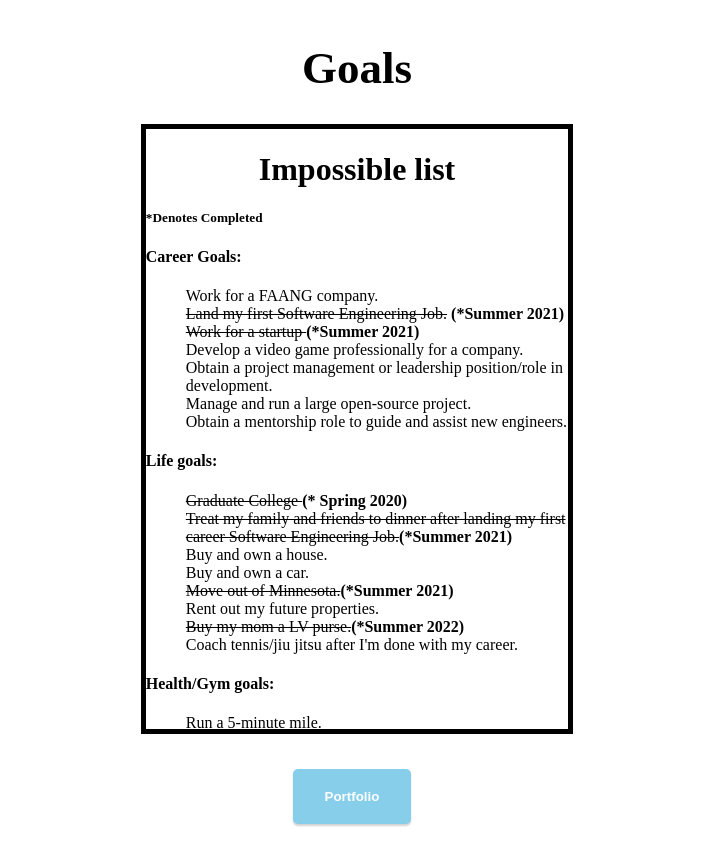
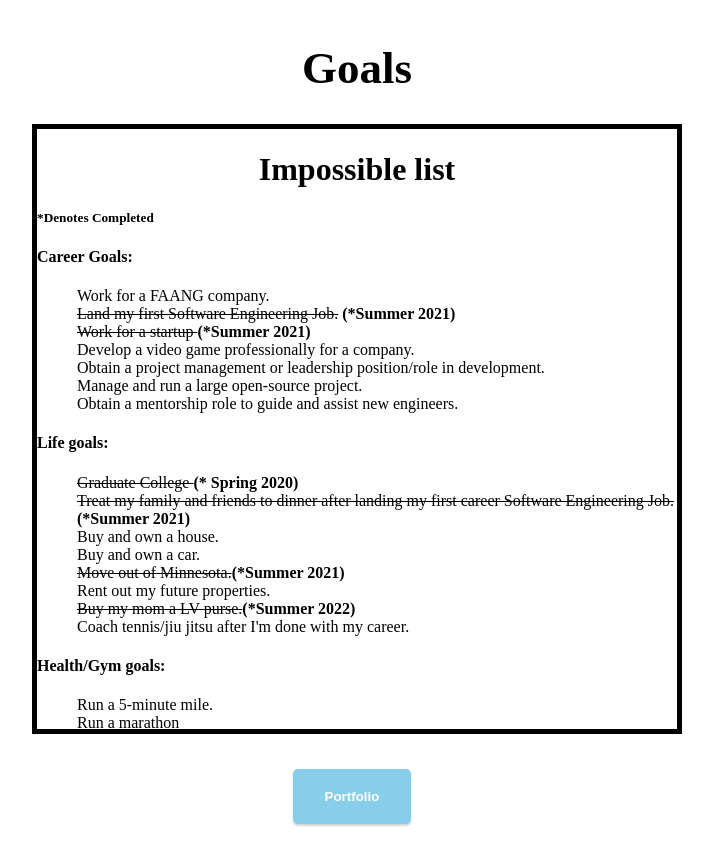
Before and after one commit to johnson82nguyen/React-Main-Portfolio, a React (Create React App) app in the folder website/: page / in a window 1280 px wide. Shown: the part 1720-2584 px from the top of the page, without its empty margins (283-996 px from the left). Built offline with nearby package versions, Linux system fonts and the light colour scheme.

Commit message:
changed CSS on goals.css

```diff
--- a/website/src/components/Goals.css
+++ b/website/src/components/Goals.css
@@ -19,7 +19,7 @@
     margin-left: auto;
     margin-right: auto;
     max-width: 100%;
-    width: 33%;
+    width: 50%;
     height: 75vh;
     overflow: auto;
 }
```
